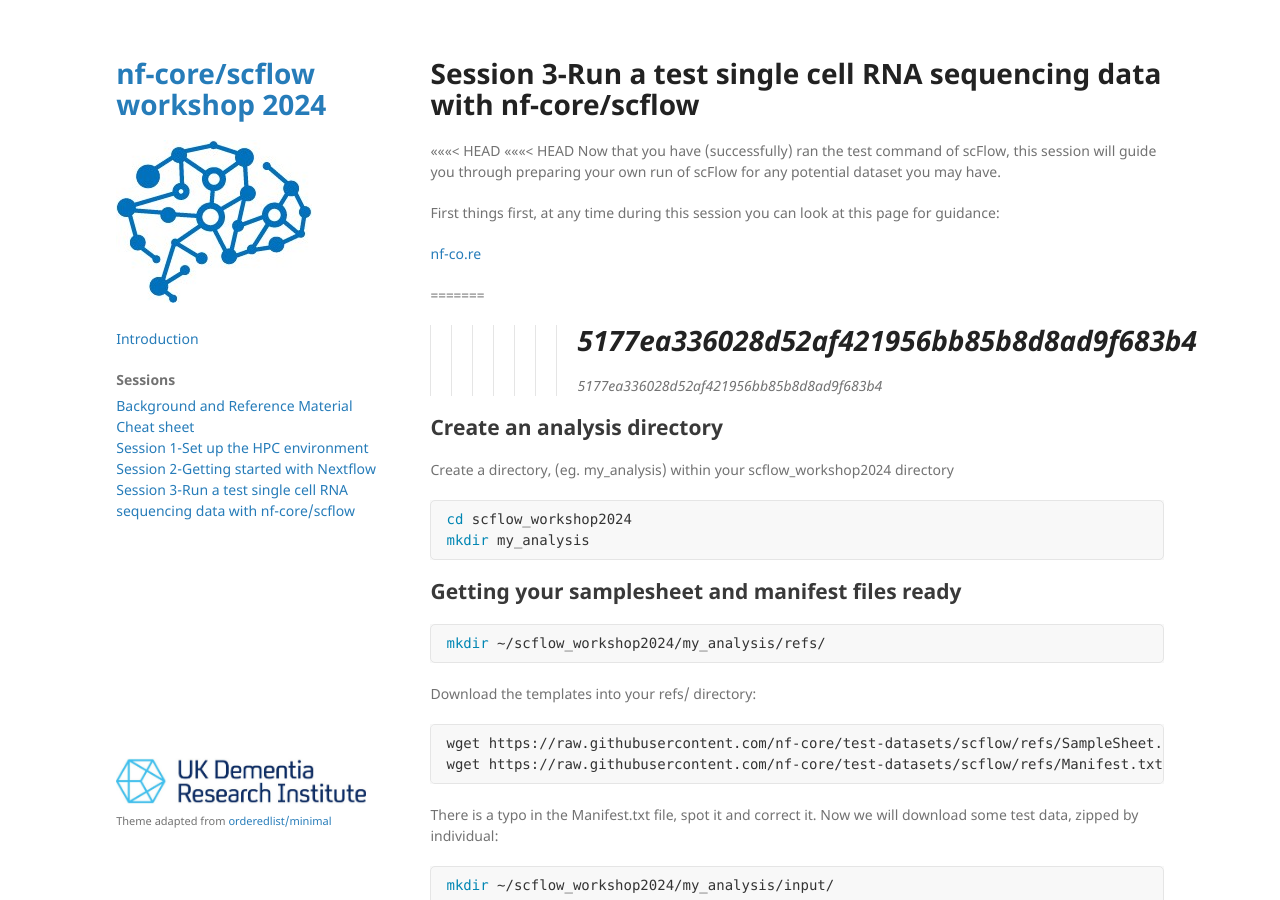
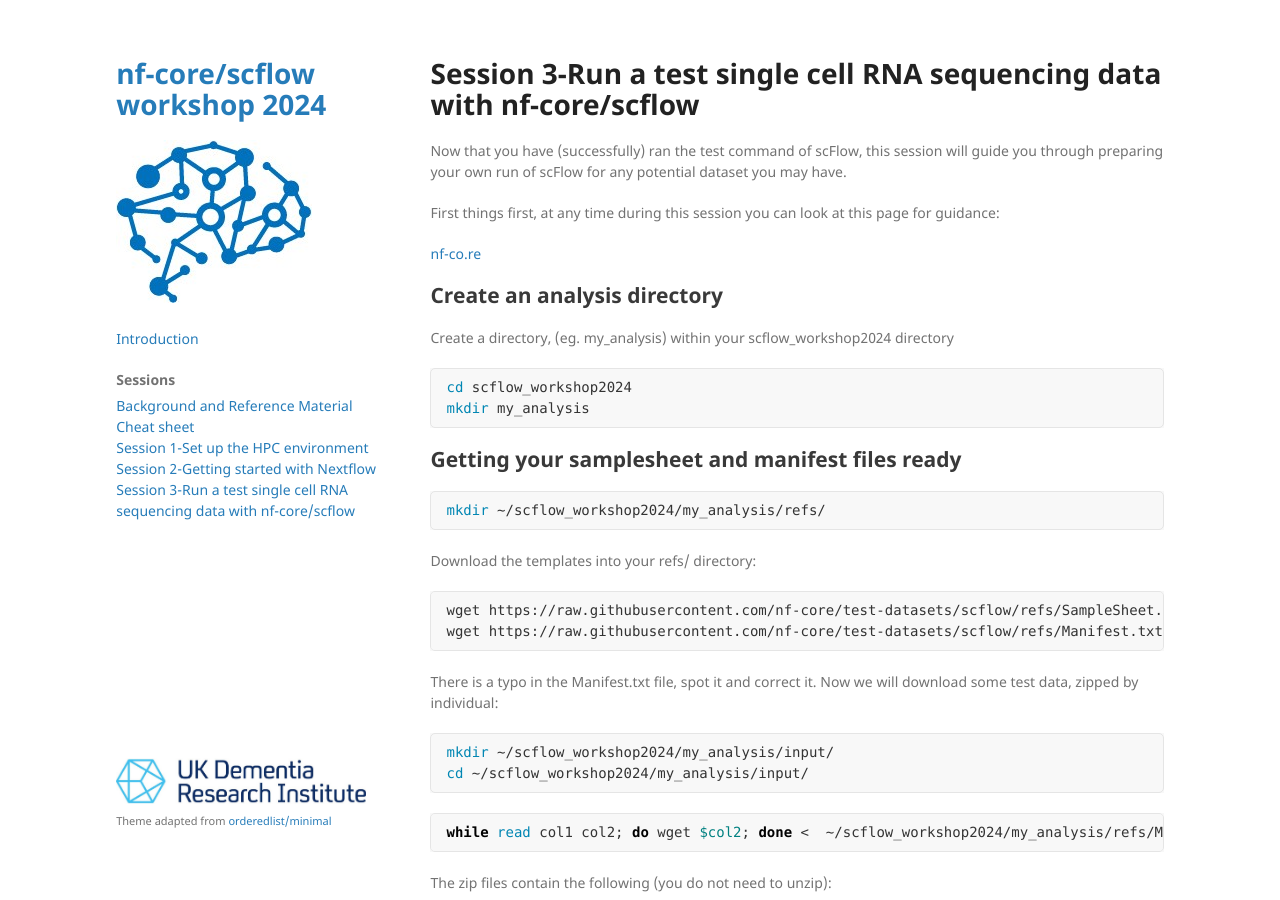
Before and after one commit to nfancy/scflow-workshop2024.github.io, a Jekyll site: the page built from docs/pages/main/session-3.md, in a window 1280 px wide and 900 px high. Built offline with Jekyll 4.4.1, drawn with Linux system fonts in a browser that asks for light colours; the repository's description, which GitHub fills in, is left out.

Commit message:
Update session-3.md

```diff
--- a/docs/pages/main/session-3.md
+++ b/docs/pages/main/session-3.md
@@ -5,18 +5,11 @@ tool: true
 title: Session 3-Run a test single cell RNA sequencing data with nf-core/scflow
 ---
 
-<<<<<<< HEAD
-<<<<<<< HEAD
 Now that you have (successfully) ran the test command of scFlow, this session will guide you through preparing your own run of scFlow for any potential dataset you may have.
 
 First things first, at any time during this session you can look at this page for guidance:
 
 [nf-co.re](https://nf-co.re/scflow/dev/)
-
-=======
->>>>>>> 5177ea336028d52af421956bb85b8d8ad9f683b4
-=======
->>>>>>> 5177ea336028d52af421956bb85b8d8ad9f683b4
 
 ## Create an analysis directory
 
```
